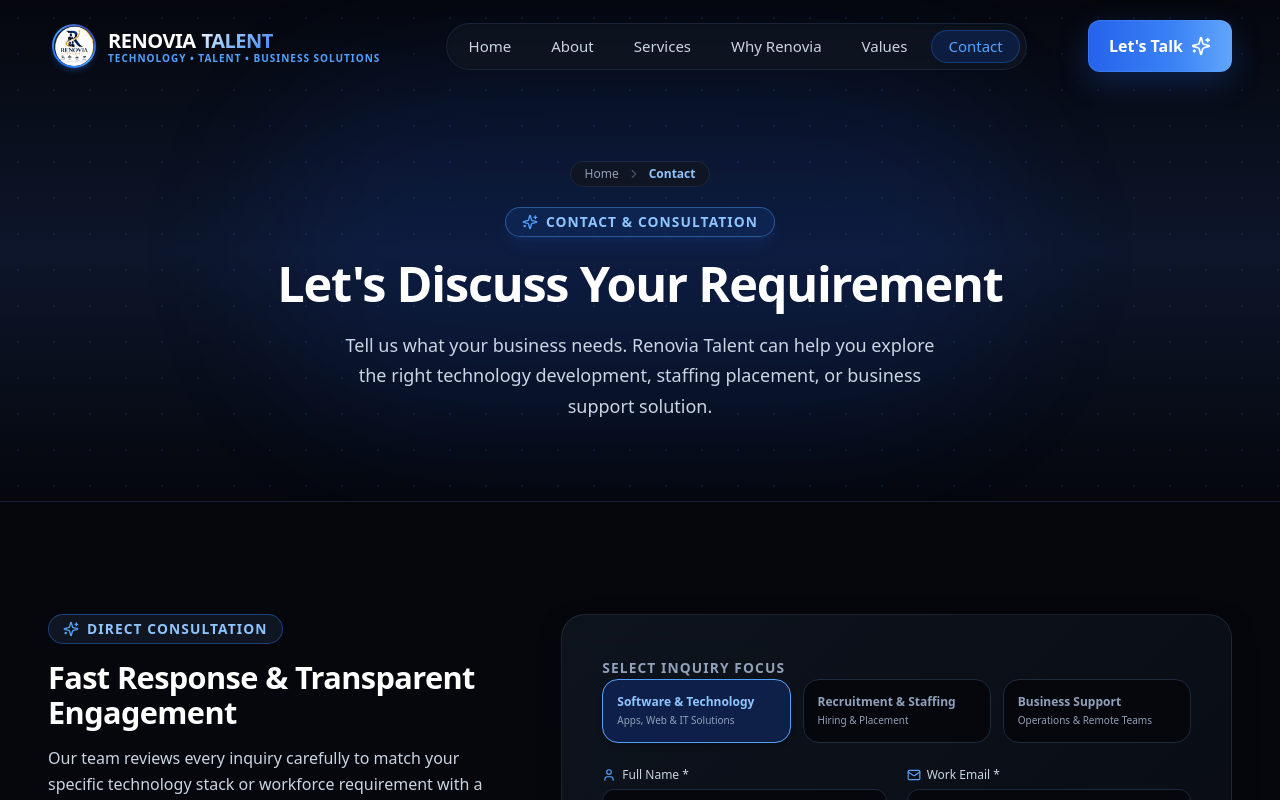
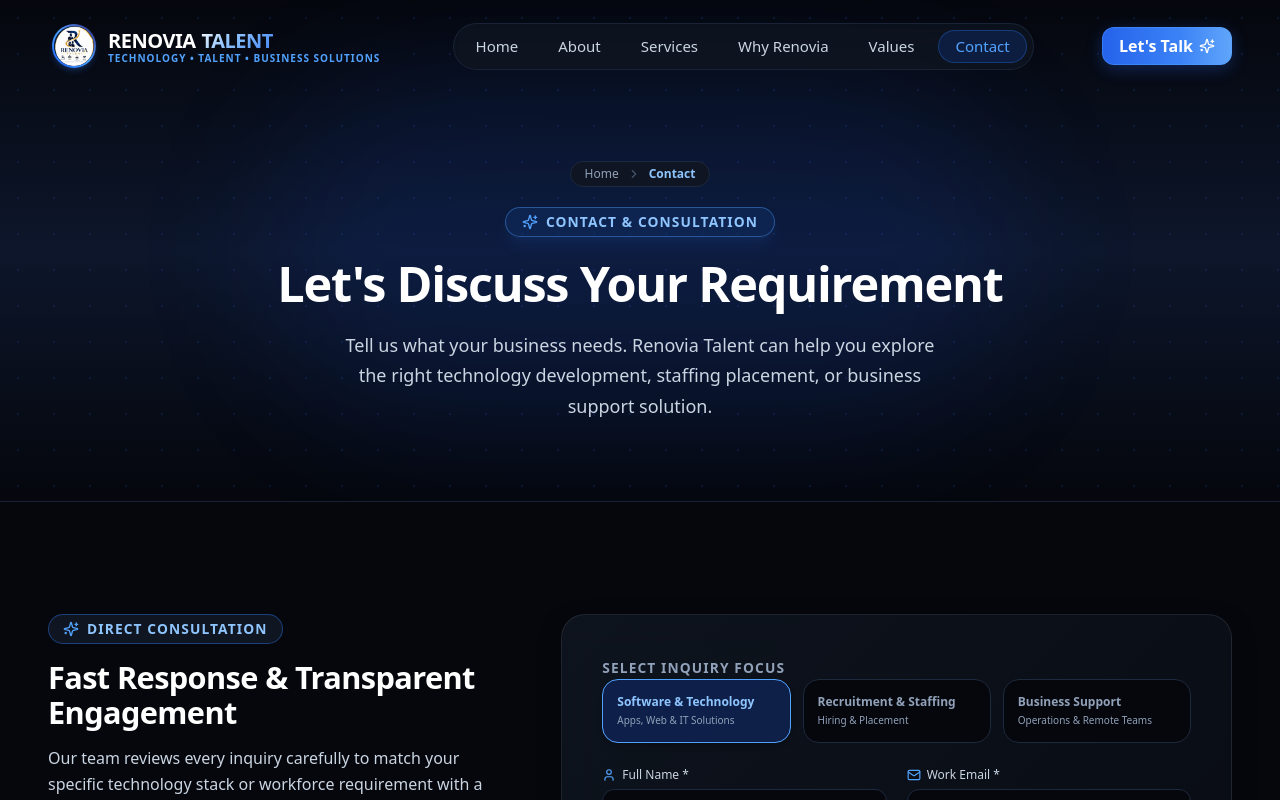
Before and after one commit to mhaseeb6662-spec/Renovia-Talent-, a React (Vite) app: page /contact in a window 1280 px wide. Shown: the top 800 px of the page. Built offline with nearby package versions, Linux system fonts and the light colour scheme.

Commit message:
Refine button height and padding to be sleek, modern, and compact

```diff
--- a/src/components/common/Button.jsx
+++ b/src/components/common/Button.jsx
@@ -12,10 +12,10 @@
   type = 'button',
   ...props
 }) => {
-  const baseStyles = 'inline-flex items-center justify-center text-button font-semibold tracking-normal rounded-xl transition-all duration-300 focus:outline-none focus:ring-2 focus:ring-blue-500 focus:ring-offset-2 focus:ring-offset-slate-950 active:scale-[0.98] cursor-pointer relative overflow-hidden h-[48px] sm:h-[52px] w-fit flex-none';
+  const baseStyles = 'inline-flex items-center justify-center text-button font-semibold tracking-normal rounded-xl transition-all duration-300 focus:outline-none focus:ring-2 focus:ring-blue-500 focus:ring-offset-2 focus:ring-offset-slate-950 active:scale-[0.98] cursor-pointer relative overflow-hidden w-fit flex-none';
 
   const variants = {
-    primary: 'shimmer-btn text-white shadow-[0_10px_30px_rgba(37,99,235,0.25)] hover:shadow-[0_15px_35px_rgba(59,130,246,0.35)] border border-blue-400/30 hover:scale-[1.02]',
+    primary: 'shimmer-btn text-white shadow-[0_4px_16px_rgba(37,99,235,0.30)] hover:shadow-[0_8px_24px_rgba(59,130,246,0.40)] border border-blue-400/40 hover:scale-[1.02]',
     secondary: 'bg-[#101621]/90 hover:bg-blue-600/15 text-slate-100 border border-slate-700/80 hover:border-blue-500/50 backdrop-blur-xl shadow-md shadow-black/40 hover:text-blue-300 hover:scale-[1.02]',
     outline: 'bg-transparent text-blue-400 hover:text-blue-300 border border-blue-500/60 hover:border-blue-400 hover:bg-blue-600/10',
     ghost: 'bg-transparent text-slate-300 hover:text-white hover:bg-slate-800/60',
@@ -23,18 +23,18 @@
   };
 
   const sizes = {
-    sm: 'px-5 text-sm gap-2 h-[42px] sm:h-[46px]',
-    md: 'px-6 text-button gap-2.5 h-[48px] sm:h-[52px]',
-    lg: 'px-7 text-button gap-3 h-[50px] sm:h-[54px]'
+    sm: 'px-4 py-2 text-xs gap-1.5 h-[36px] sm:h-[38px] rounded-lg',
+    md: 'px-5 py-2.5 text-sm gap-2 h-[42px] sm:h-[44px] rounded-xl',
+    lg: 'px-6 py-2.5 text-button gap-2.5 h-[44px] sm:h-[46px] rounded-xl'
   };
 
   const combinedClasses = `${baseStyles} ${variants[variant] || variants.primary} ${sizes[size] || sizes.md} ${className}`;
 
   const content = (
     <>
-      {Icon && iconPosition === 'left' && <Icon className="w-4 h-4 sm:w-5 sm:h-5 transition-transform duration-300 group-hover:-translate-x-1" />}
-      <span className="relative z-10 whitespace-nowrap">{children}</span>
-      {Icon && iconPosition === 'right' && <Icon className="w-4 h-4 sm:w-5 sm:h-5 transition-transform duration-300 group-hover:translate-x-1" />}
+      {Icon && iconPosition === 'left' && <Icon className="w-4 h-4 transition-transform duration-300 group-hover:-translate-x-1 shrink-0" />}
+      <span className="relative z-10 whitespace-nowrap leading-none">{children}</span>
+      {Icon && iconPosition === 'right' && <Icon className="w-4 h-4 transition-transform duration-300 group-hover:translate-x-1 shrink-0" />}
     </>
   );
 
```
